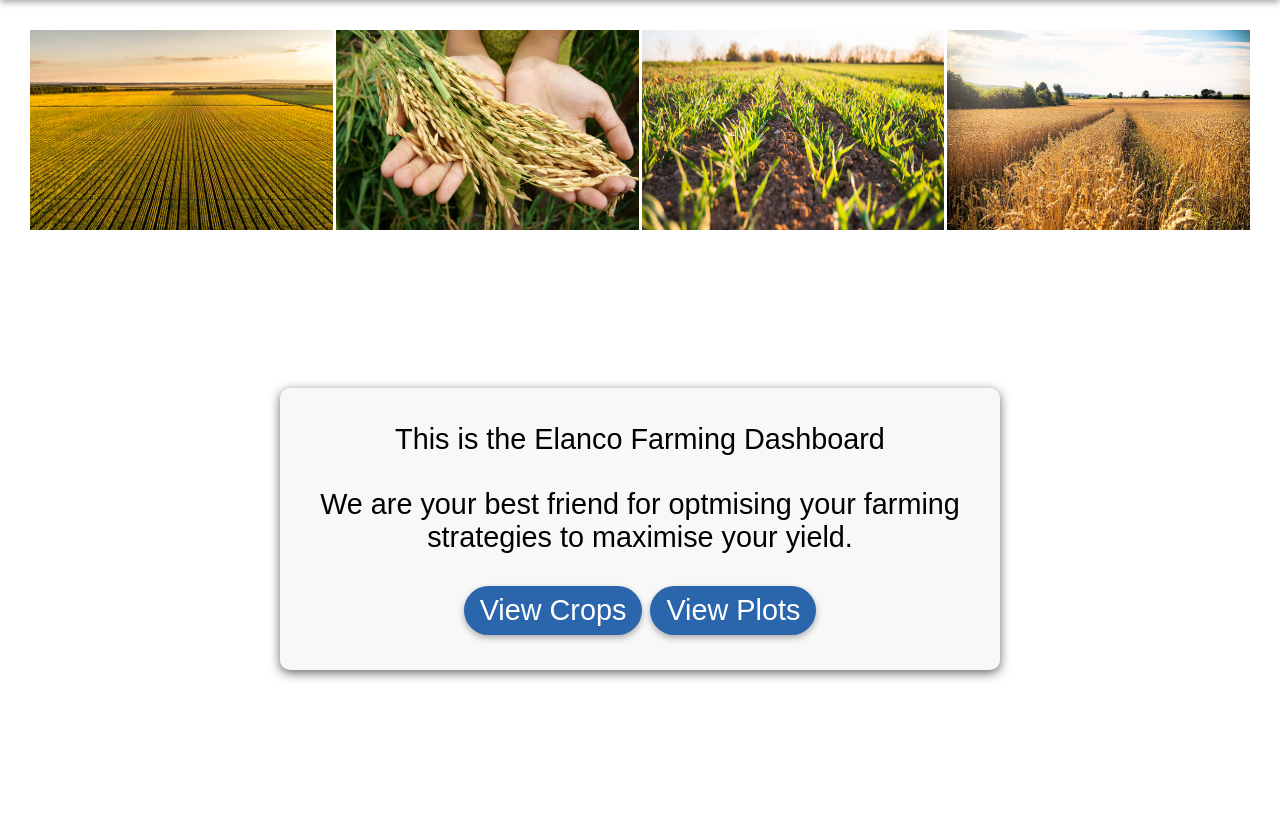
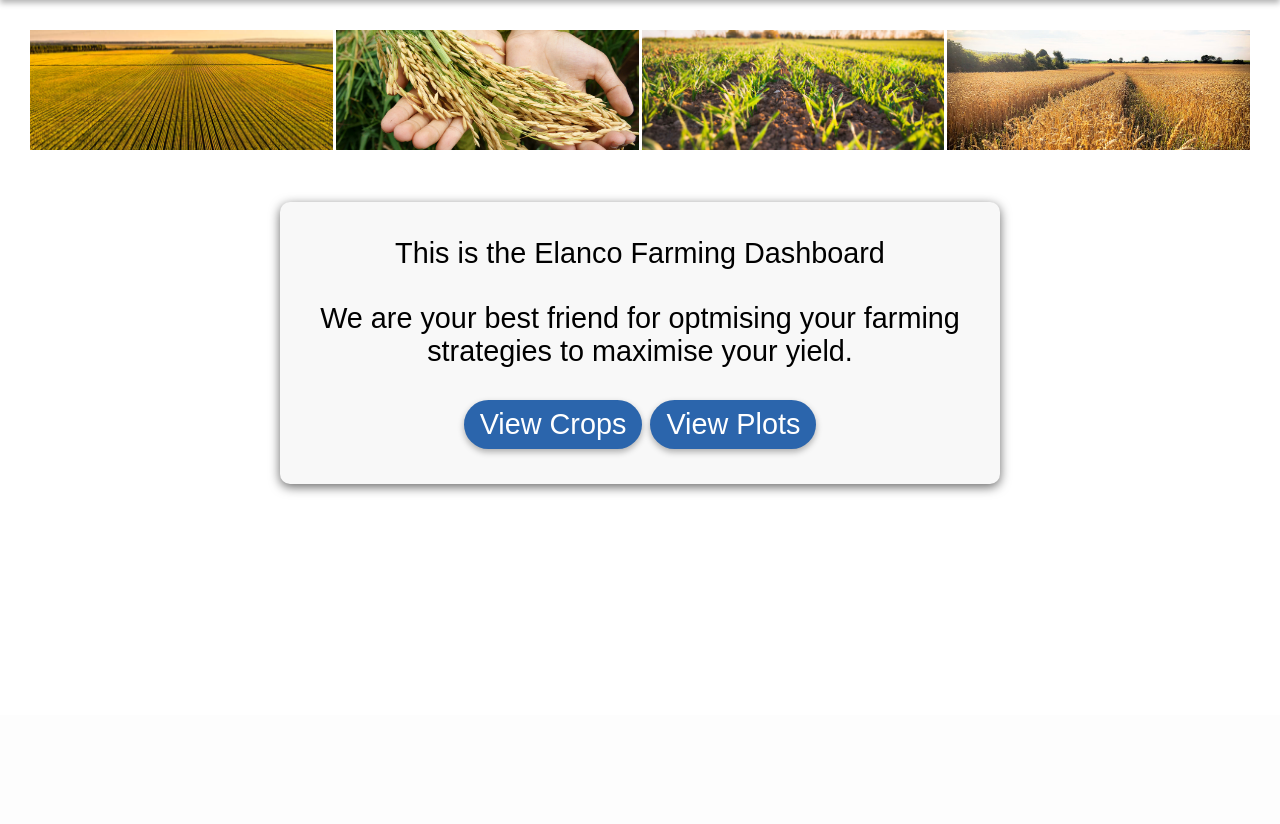
Before and after one commit to nayan-builds/elanco-farming-dashboard, a PHP site: page / in a window 1280 px wide. Shown: the part 85-909 px from the top of the page. After the commit the page ends 579 px from the top, so only its background shows below. Run offline with PHP 8.4, Linux system fonts and the light colour scheme.

Commit message:
Editted Styling on images

```diff
--- a/css/mobile.css
+++ b/css/mobile.css
@@ -15,17 +15,17 @@
     padding: 0;
 }
 
+.image-container>img{
+    width: 100%;
+    height: auto;
+}
+
 body{
     font-family: Arial, Helvetica, sans-serif;
 }
 
 p{
     margin-bottom: 2rem;
-}
-
-.image-container img{
-    width: 100%;
-    height: auto;
 }
 
 #logo{
@@ -81,6 +81,16 @@ p{
     column-gap: 3px;
 }
 
+.image-container img{
+    width: 100%;
+    height: auto;
+}
+
+.images img{
+    object-fit: cover;
+    max-height: 120px;
+}
+
 .card{
     margin-inline: auto;
     margin-block: 4rem;
@@ -90,7 +100,7 @@ p{
     box-shadow: var(--drk-shadow);
     font-size: 1.8em;
     text-align: center;
-    margin: 12% auto;
+    margin: 48px auto;
 }
 
 .button{
--- a/index.php
+++ b/index.php
@@ -15,17 +15,17 @@
             <h1>Welcome</h1>
         </header>
         <div class="images">
-            <div>
-            <img src="img/corn.jpeg" width=100% height=200px>
+            <div class="image-container">
+                <img src="img/corn.jpeg">
             </div>
-            <div>
-                <img src="img/crop.jpeg" width=100% height=200px>
+            <div class="image-container">
+                <img src="img/crop.jpeg">
+            </div class="image-container">
+            <div class="image-container">
+                <img src="img/soil.jpeg">
             </div>
-            <div>
-                <img src="img/soil.jpeg" width=100% height=200px>
-            </div>
-            <div>
-                <img src="img/wheat.jpeg" width=100% height=200px>
+            <div class="image-container">
+                <img src="img/wheat.jpeg">
             </div>
         </div>
         <div class="card">
```
